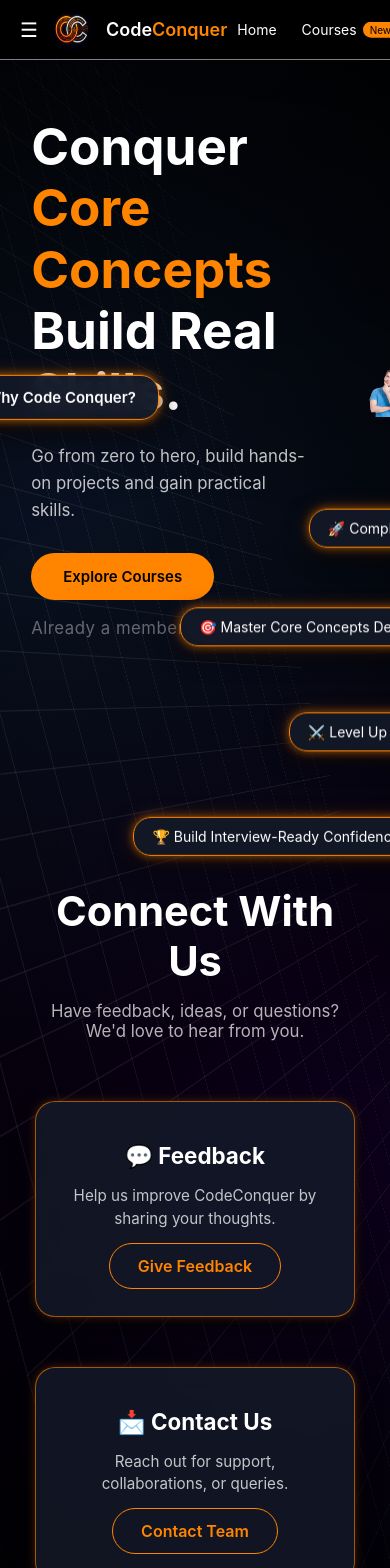
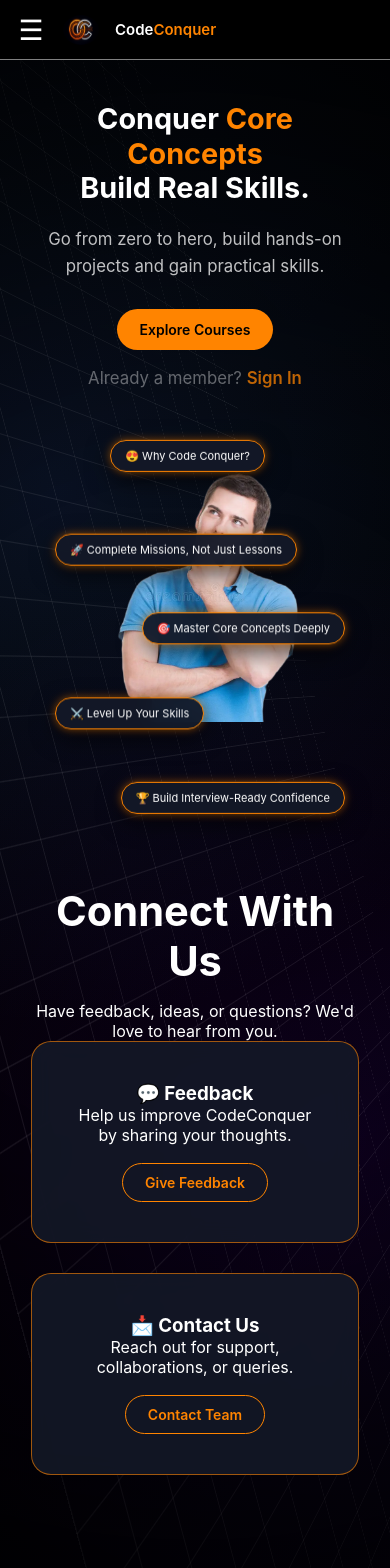
Before and after one commit to Arshh-W/concept-mastery-engine, a React app in the folder frontend/: page / in a window 390 px wide. Shown: the top 1568 px of the page. Built offline with nearby package versions, Linux system fonts and the light colour scheme; the HTML template or start-up script is replaced by a standard one.

Commit message:
responsive landing pgae

```diff
--- a/frontend/src/App.jsx
+++ b/frontend/src/App.jsx
@@ -8,7 +8,7 @@
 import Feedback from './pages/Feedback.jsx';
 import Contact from './pages/Contact.jsx';
 import Login from './pages/Login.jsx';
-import Hamburger from './components/Hamburger.jsx';
+
 
 
 function App() {
@@ -22,7 +22,7 @@
         <Route path="/about" element={<About/>}/>
         <Route path="/signup" element={<Signup/>}/>
         <Route path="/login" element={<Login/>} />
-        <Route path="/hamburger" element={<Hamburger/>} />
+
         <Route path="/feedback" element={<Feedback/>}/>
         <Route path="/contact" element={<Contact/>}/>
       </Routes>
--- a/frontend/src/components/navbar.css
+++ b/frontend/src/components/navbar.css
@@ -10,7 +10,6 @@
     display: flex;
     align-items: center;
     justify-content: space-between;
-    gap: 10px;
     border-bottom: 1px solid grey;
 }
 .nav-left {
@@ -19,40 +18,28 @@
     gap: 15px;
 }
 .hamburger {
-    font-size: 20px;
+    display: none;
+    font-size: 28px;
+    color: white;
     cursor: pointer;
-    color: white;
+    width: 32px;
+    text-align: center;
 }
 
-.hamburger-icon {
-    display: flex;
-    flex-direction: column;
-    gap: 4px;
-    position: relative;
-    z-index: 9999 !important;
-    cursor: pointer;
-    padding: 10px;
-}
 
-.bar {
-    pointer-events: none;
-}
+
 .logo-circle {
     width: 38px;
     height: 38px;
-
-
     display: flex;
     align-items: center;
     justify-content: center;
-    color: #ff8400;
-    font-weight: bold;
 }
-.logo-circle img{
+
+.logo-circle img {
     border-radius: 50%;
-    width: 50px;
-    height: 40px;
-
+    width: 45px;
+    height: 38px;
 }
 
 .brand-link {
@@ -65,58 +52,162 @@
     font-size: 18px;
     font-weight: 600;
 }
+
 .brand-main {
     color: white;
 }
+
 .brand-accent {
     color: #ff8400;
 }
+
+
+
 .nav-right {
     display: flex;
     align-items: center;
     gap: 25px;
 }
+
 .nav-right a {
     text-decoration: none;
     color: white;
-    font-size: 14px;
+    font-size: 15px;
     display: flex;
     align-items: center;
-    transition: 0.3s;
+    transition: 0.3s ease;
 }
+
 .nav-right a:hover {
     color: #ff8400;
 }
+
 .badge-link {
     display: flex;
-    background-color: transparent;
-    color: #ffffff;
-    border: none;
     align-items: center;
     gap: 6px;
-    font-size: 15px;
 }
-.badge-link:hover{
-    color: #ff8400;
-    cursor: pointer;
 
-}
+
+
 .new-badge {
     background: #ff8400;
     color: black;
     font-size: 10px;
     padding: 2px 7px;
     border-radius: 20px;
-    display: inline-block;
     animation: bounce 1.4s infinite ease-in-out;
 }
+
+@keyframes bounce {
+    0%, 100% { transform: translateY(0); }
+    50% { transform: translateY(-5px); }
+}
+
+
 .dots {
     font-size: 18px;
     cursor: pointer;
     display: flex;
     align-items: center;
+    color: white;
 }
-@keyframes bounce {
-    0%, 100% { transform: translateY(0); }
-    50% { transform: translateY(-5px); }
+
+
+
+@media (min-width: 1400px) {
+    .nav-right {
+        gap: 35px;
+    }
+
+    .brand {
+        font-size: 20px;
+    }
 }
+
+
+
+@media (max-width: 1399px) {
+    .nav-right {
+        gap: 20px;
+    }
+}
+
+@media (max-width: 1024px) {
+
+    .hamburger {
+        display: block;
+    }
+
+    .nav-right {
+        display: none;
+    }
+
+    .nav-right.open {
+        display: flex;
+        position: absolute;
+        top: 60px;
+        right: 0;
+        background: #000;
+        flex-direction: column;
+        width: 260px;
+        padding: 25px;
+        gap: 22px;
+        border-left: 1px solid grey;
+        border-bottom: 1px solid grey;
+        box-shadow: -5px 10px 20px rgba(0,0,0,0.6);
+        z-index: 2000;
+    }
+}
+
+
+
+@media (max-width: 768px) {
+
+    .brand {
+        font-size: 16px;
+    }
+
+    .logo-circle img {
+        width: 40px;
+        height: 34px;
+    }
+
+    .nav-right.open {
+        width: 220px;
+        padding: 20px;
+        gap: 18px;
+    }
+
+    .badge-link {
+        font-size: 14px;
+    }
+}
+
+
+
+@media (max-width: 480px) {
+
+    .navbar {
+        padding: 0 15px;
+    }
+
+    .brand {
+        font-size: 15px;
+    }
+
+    .logo-circle img {
+        width: 36px;
+        height: 30px;
+    }
+
+    .nav-right.open {
+        width: 200px;
+        padding: 18px;
+        gap: 16px;
+    }
+
+    .badge-link {
+        font-size: 13px;
+    }
+}
--- a/frontend/src/components/navbar.jsx
+++ b/frontend/src/components/navbar.jsx
@@ -1,21 +1,20 @@
 import './navbar.css';
 import logoImage from "../assets/logo.png";
 import { Link } from 'react-router-dom';
-import Hamburger from './Hamburger.jsx';
 import { useState } from 'react';
 
 export default function Navbar() {
     const [isOpen, setIsOpen] = useState(false);
 
-    const toggleMenu = () => {
-    setIsOpen(!isOpen);
-};
     return (
         <div>
             <nav className="navbar">
 
                 <div className="nav-left">
-                    <div className="hamburger">
+                    <div
+                        className={`hamburger ${isOpen ? "active" : ""}`}
+                        onClick={() => setIsOpen(!isOpen)}
+                    >
                         ☰
                     </div>
 
@@ -25,39 +24,36 @@
 
                     <div className="brand">
                         <Link to="/" className="brand-link">
-                        <span className="brand-main">Code</span>
-                        <span className="brand-accent">Conquer</span>
+                            <span className="brand-main">Code</span>
+                            <span className="brand-accent">Conquer</span>
                         </Link>
                     </div>
                 </div>
 
-                <div className="nav-right">
+                <div className={`nav-right ${isOpen ? "open" : ""}`}>
 
-                    <Link to="/" className="badge-link">
+                    <Link to="/" className="badge-link" onClick={() => setIsOpen(false)}>
                         Home
                     </Link>
 
-                    <Link to="/roadmap" className="badge-link">
+                    <Link to="/roadmap" className="badge-link" onClick={() => setIsOpen(false)}>
                         Courses
                         <span className="new-badge">New</span>
                     </Link>
 
-                    <Link to="/about" className="badge-link">
+                    <Link to="/about" className="badge-link" onClick={() => setIsOpen(false)}>
                         About us
                     </Link>
 
-                    <Link to="/signup" className="badge-link">
+                    <Link to="/signup" className="badge-link" onClick={() => setIsOpen(false)}>
                         Sign-in/Sign-up
                     </Link>
 
                     <div className="dots">⋮</div>
                 </div>
 
-
             </nav>
             <hr className="white-line" />
-
         </div>
-
     );
 }
--- a/frontend/src/pages/landing.css
+++ b/frontend/src/pages/landing.css
@@ -8,6 +8,7 @@
   background: #000;
   color: white;
   font-family: 'Inter', Arial, sans-serif;
+  overflow-x: hidden;
 }
 
 .page-wrapper {
@@ -31,7 +32,6 @@
     linear-gradient(90deg, rgba(255,255,255,0.08) 1px, transparent 1px);
   background-size: 50px 50px;
   transform: rotate(-15deg) rotateY(60deg);
-  transform-origin: center;
   pointer-events: none;
 }
 
@@ -48,19 +48,15 @@
   pointer-events: none;
 }
 
-.hero,
-.contact-section {
+.hero {
   position: relative;
   z-index: 2;
-  background: transparent;
-}
-
-.hero {
   min-height: calc(100vh - 60px);
-  padding: 80px 8%;
+  padding: 100px 8% 60px;
   display: flex;
   align-items: center;
   justify-content: space-between;
+  gap: 60px;
 }
 
 .hero-left {
@@ -85,65 +81,38 @@
   line-height: 1.6;
 }
 
+.hero-actions {
+  display: flex;
+  flex-direction: column;
+  gap: 15px;
+  margin-top: 25px;
+}
+
+.hero-signin-note {
+  font-size: 0.9rem;
+  color: rgba(255,255,255,0.5);
+}
+
+.hero-signin-note a {
+  color: #ff8400;
+  text-decoration: none;
+  font-weight: 600;
+}
+
 .hero-right {
   flex: 1;
   display: flex;
   justify-content: center;
 }
 
-.hero-actions {
-  display: flex;
-  flex-direction: column;
-  align-items: flex-start;
-  gap: 15px;
-  margin-top: 25px;
-}
-
-.hero-signin-note {
-  font-size: 0.9rem;
-  color: rgba(255, 255, 255, 0.5);
-  font-family: 'Inter', sans-serif;
-  letter-spacing: 0.5px;
-}
-
-.hero-signin-note a {
-  color: #ff8c00;
-  text-decoration: none;
-  font-weight: 600;
-  transition: all 0.3s ease;
-  position: relative;
-}
-
-.hero-signin-note a:hover {
-  text-shadow: 0 0 10px rgba(255, 140, 0, 0.8);
-  color: #ffa500;
-}
-
-.hero-signin-note a::after {
-  content: '';
-  position: absolute;
-  width: 0;
-  height: 1px;
-  bottom: -2px;
-  left: 0;
-  background-color: #ff8c00;
-  transition: width 0.3s ease;
-}
-
-.hero-signin-note a:hover::after {
-  width: 100%;
-}
-
 .image-wrapper {
   position: relative;
-  display: inline-block;
 }
 
 .image-wrapper img {
   width: 100%;
   max-width: 500px;
   height: auto;
-  margin-left: 50px;
 }
 
 .comment {
@@ -151,38 +120,21 @@
   padding: 10px 18px;
   font-size: 14px;
   background: rgba(20, 25, 40, 0.95);
-  color: white;
   border-radius: 18px;
   border: 1px solid #ff8400;
   box-shadow:
-    0 0 8px rgba(255, 132, 0, 0.5),
-    0 0 18px rgba(255, 132, 0, 0.25),
+    0 0 8px rgba(255,132,0,0.5),
     0 8px 25px rgba(0,0,0,0.7);
   backdrop-filter: blur(10px);
   white-space: nowrap;
-  opacity: 0;
-  filter: blur(4px);
-  animation:
-    fadeInBlur 0.8s ease-out forwards,
-    float 3s ease-in-out infinite;
+  animation: float 3s ease-in-out infinite;
 }
 
-.c1 { top: 150px; left: 0px; }
-.c2 { top: 250px; right: -80px; }
-.c3 { top: 350px; left: -20px; }
-.c4 { top: 450px; right: -60px; }
-
-.c5 {
-  top: 10px;
-  right: 200px;
-  font-weight: 600;
-  font-size: 15px;
-  padding: 12px 22px;
-  box-shadow:
-    0 0 8px rgba(255, 132, 0, 0.6),
-    0 0 18px rgba(255, 132, 0, 0.3),
-    0 10px 25px rgba(0,0,0,0.8);
-}
+.c1 { top: 120px; left: -40px; }
+.c2 { top: 220px; right: -70px; }
+.c3 { top: 320px; left: -30px; }
+.c4 { top: 420px; right: -60px; }
+.c5 { top: -10px; right: 150px; }
 
 .cta-btn {
   padding: 14px 32px;
@@ -195,14 +147,19 @@
   cursor: pointer;
   transition: 0.3s ease;
   text-decoration: none;
+  display: inline-block;
+  width: auto;
+  max-width: 190px;
 }
 
 .cta-btn:hover {
   transform: translateY(-3px);
-  box-shadow: 0 8px 25px rgba(250, 204, 21, 0.4);
+  box-shadow: 0 8px 25px rgba(255,132,0,0.4);
 }
 
 .contact-section {
+  position: relative;
+  z-index: 2;
   min-height: 100vh;
   padding: 100px 8%;
   text-align: center;
@@ -211,12 +168,6 @@
 .contact-section h2 {
   font-size: 2.6rem;
   margin-bottom: 15px;
-}
-
-.contact-sub {
-  opacity: 0.7;
-  margin-bottom: 60px;
-  font-size: 1.05rem;
 }
 
 .contact-container {
@@ -228,68 +179,118 @@
 
 .contact-card {
   background: rgba(20, 25, 40, 0.85);
-  border: 1px solid rgba(255, 132, 0, 0.6);
+  border: 1px solid rgba(255,132,0,0.6);
   border-radius: 20px;
   padding: 40px 35px;
   width: 320px;
   backdrop-filter: blur(12px);
-  box-shadow:
-    0 0 8px rgba(255, 132, 0, 0.25),
-    0 8px 25px rgba(0,0,0,0.7);
   transition: 0.3s ease;
 }
+.contact-card a {
+  display: inline-block;
+  margin-top: 18px;
+  padding: 10px 22px;
+  border-radius: 40px;
+  border: 1px solid #ff8400;
+  color: #ff8400;
+  text-decoration: none;
+  font-weight: 600;
+  font-size: 14px;
+  transition: all 0.3s ease;
+}
+
+.contact-card a:hover {
+  background: #ff8400;
+  color: black;
+  box-shadow: 0 6px 20px rgba(255, 132, 0, 0.4);
+  transform: translateY(-2px);
+}
+
 
 .contact-card:hover {
   transform: translateY(-6px);
-  box-shadow:
-    0 0 12px rgba(255, 132, 0, 0.35),
-    0 12px 35px rgba(0,0,0,0.8);
-}
-
-.contact-card h3 {
-  margin-bottom: 15px;
-  font-size: 1.4rem;
-}
-
-.contact-card p {
-  opacity: 0.75;
-  margin-bottom: 25px;
-  font-size: 0.95rem;
-  line-height: 1.5;
-}
-
-.outline-btn {
-  padding: 12px 28px;
-  border-radius: 40px;
-  background: transparent;
-  border: 1px solid #ff8400;
-  color: #ff8400;
-  font-weight: 600;
-  cursor: pointer;
-  transition: 0.3s ease;
-  text-decoration: none;
-}
-
-.outline-btn:hover {
-  background: #ff8400;
-  color: black;
-  box-shadow: 0 5px 18px rgba(255, 132, 0, 0.35);
 }
 
 @keyframes float {
-  0%, 100% { transform: translateY(0px); }
+  0%,100% { transform: translateY(0px); }
   50% { transform: translateY(-10px); }
 }
 
-@keyframes fadeInBlur {
-  from {
-    opacity: 0;
-    filter: blur(5px);
-    transform: translateY(10px);
+@media (max-width: 1024px) {
+
+  .hero {
+    flex-direction: column;
+    text-align: center;
+    gap: 40px;
   }
-  to {
-    opacity: 1;
-    filter: blur(0);
-    transform: translateY(0);
+
+  .hero-left {
+    max-width: 100%;
+  }
+
+  .hero-actions {
+    align-items: center;
+  }
+
+  .hero-right {
+    width: 100%;
+  }
+
+  .image-wrapper {
+    position: relative;
+  }
+
+  .comment {
+    position: absolute;
+    font-size: 12px;
+  }
+
+  .c1 { top: 80px; left: -10px; }
+  .c2 { top: 160px; right: -20px; }
+  .c3 { top: 240px; left: -10px; }
+  .c4 { top: 320px; right: -20px; }
+  .c5 { top: -20px; right: 60px; }
+}
+
+
+@media (max-width: 768px) {
+
+  .hero-left h1 {
+    font-size: 2.2rem;
+  }
+
+  .image-wrapper img {
+    max-width: 320px;
+  }
+
+  .comment {
+    font-size: 11px;
+    padding: 8px 14px;
+  }
+
+  .contact-container {
+    gap: 30px;
+  }
+
+  .contact-card {
+    width: 100%;
+    max-width: 350px;
   }
 }
+
+
+@media (max-width: 480px) {
+
+  .hero-left h1 {
+    font-size: 1.8rem;
+  }
+
+  .cta-btn {
+    padding: 12px 22px;
+    font-size: 14px;
+  }
+
+  .image-wrapper img {
+    max-width: 260px;
+  }
+}
```
Also changed, not shown: frontend/src/components/Hamburger.css (deleted), frontend/src/components/Hamburger.jsx (deleted).
